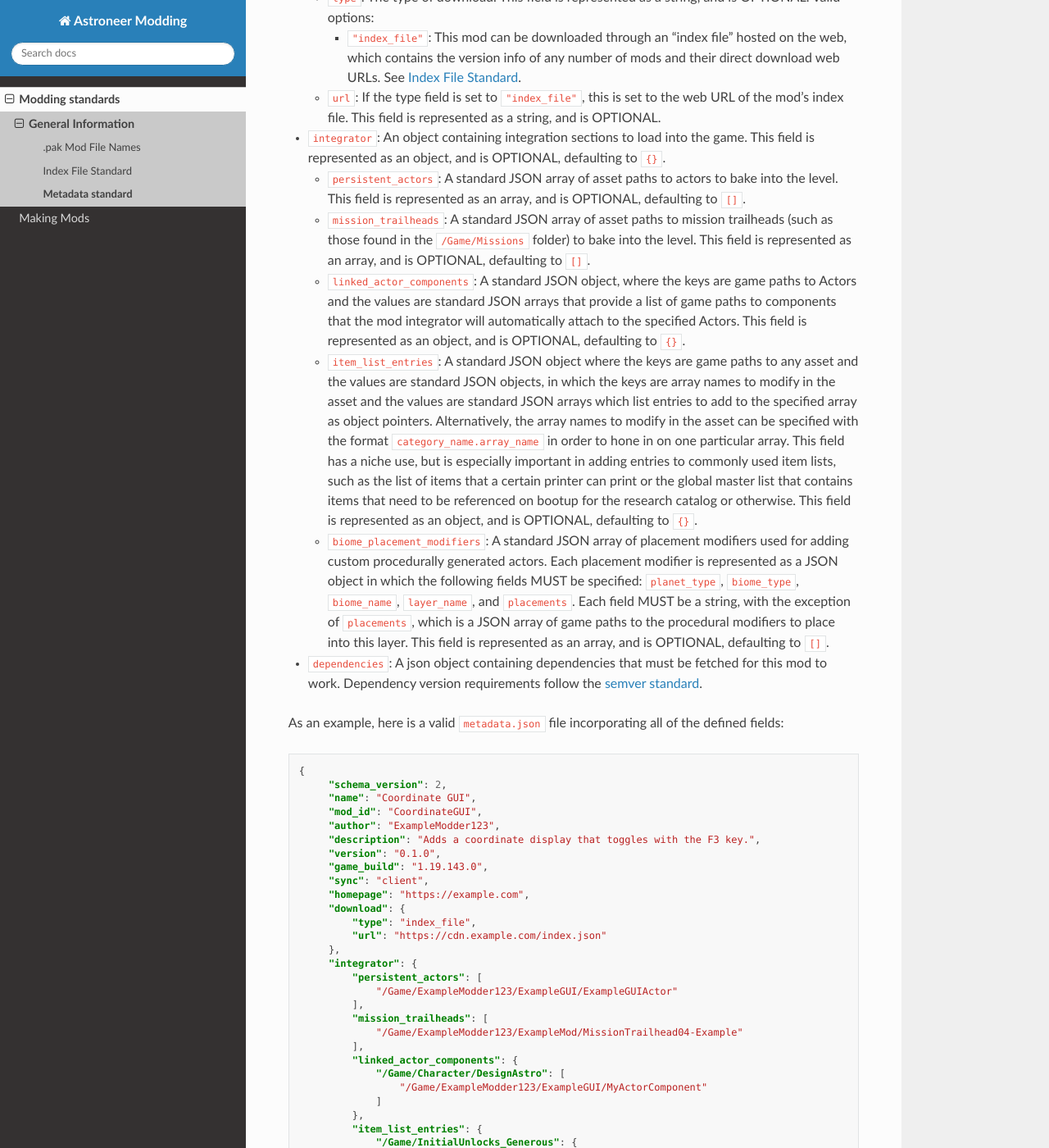
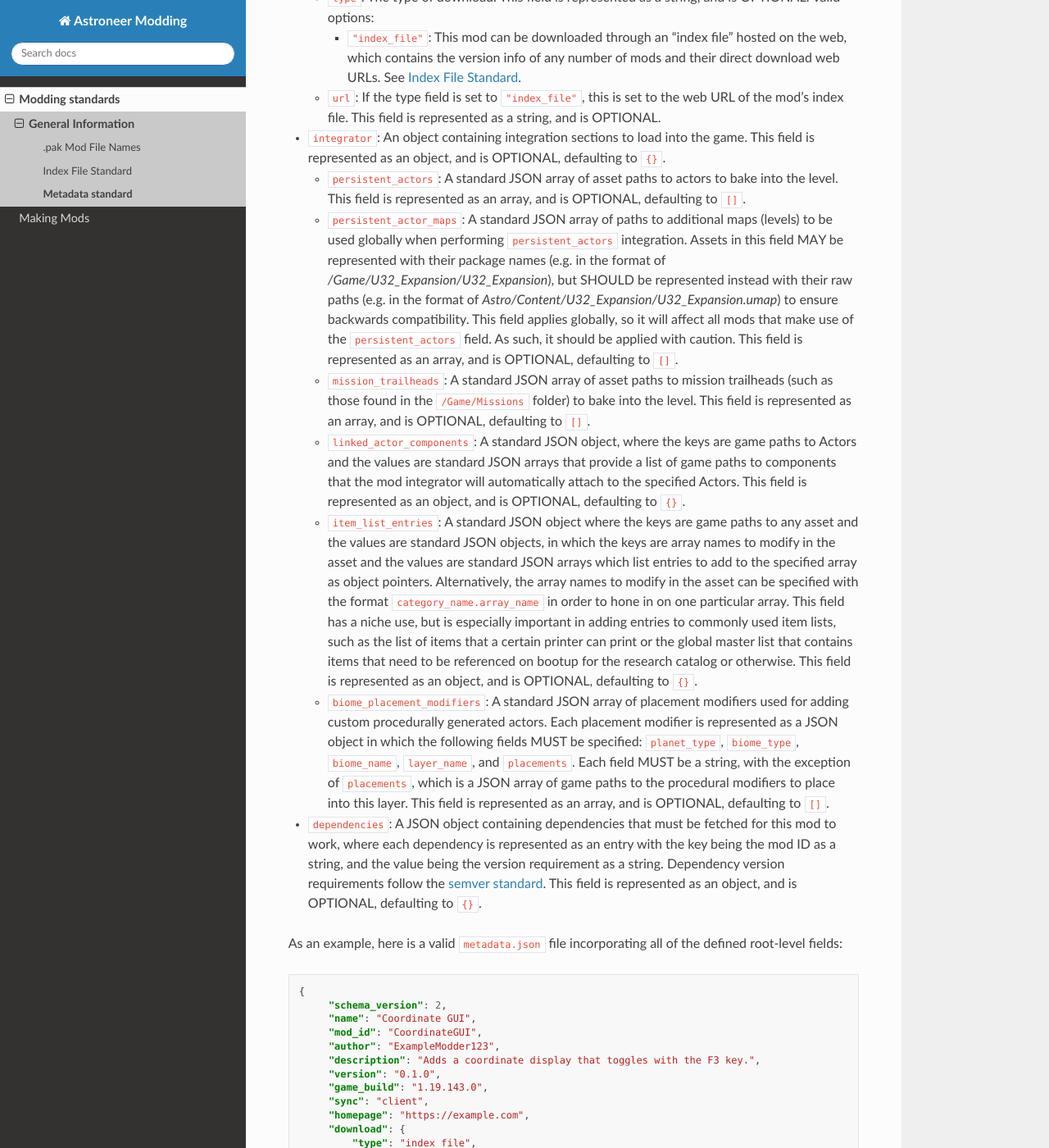
Before and after one commit to AstroTechies/astroneermodding, a Sphinx documentation site: the page built from docs/standards/metadatav2.rst, in a window 1280 px wide and 1400 px high, scrolled down 1255 px. Shown: the whole window at 82% size. Built offline with Sphinx 7.4.7 and the Read the Docs theme 3.1.0, drawn with Linux system fonts in a browser that asks for light colours.

Commit message:
document persistent_actor_maps

```diff
--- a/docs/standards/metadatav2.rst
+++ b/docs/standards/metadatav2.rst
@@ -63,6 +63,11 @@ The following is a list of fields that can be specified within the root object o
   -  ``persistent_actors``: A standard JSON array of asset paths to actors to bake into the level. This field is represented as an array,
      and is OPTIONAL, defaulting to ``[]``.
 
+  -  ``persistent_actor_maps``: A standard JSON array of paths to additional maps (levels) to be used globally when performing ``persistent_actors`` integration.
+     Assets in this field MAY be represented with their package names (e.g. in the format of `/Game/U32_Expansion/U32_Expansion`), but SHOULD be represented instead with their raw paths (e.g. in the format of `Astro/Content/U32_Expansion/U32_Expansion.umap`) to ensure backwards compatibility.
+     This field applies globally, so it will affect all mods that make use of the ``persistent_actors`` field. As such, it should be applied with caution.
+     This field is represented as an array, and is OPTIONAL, defaulting to ``[]``.
+
   -  ``mission_trailheads``: A standard JSON array of asset paths to mission trailheads (such as those found in the ``/Game/Missions`` folder)
      to bake into the level. This field is represented as an array, and is OPTIONAL, defaulting to ``[]``.
 
@@ -84,10 +89,11 @@ The following is a list of fields that can be specified within the root object o
      Each field MUST be a string, with the exception of ``placements``, which is a JSON array of game paths to the procedural modifiers to place into this layer.
      This field is represented as an array, and is OPTIONAL, defaulting to ``[]``.
 
-- ``dependencies``: A json object containing dependencies that must be fetched for this mod to work.
+- ``dependencies``: A JSON object containing dependencies that must be fetched for this mod to work, where each dependency is represented as an entry with the key being the mod ID as a string, and the value being the version requirement as a string.
   Dependency version requirements follow the `semver standard <https://semver.org/>`_.
+  This field is represented as an object, and is OPTIONAL, defaulting to ``{}``.
 
-As an example, here is a valid ``metadata.json`` file incorporating all of the defined fields:
+As an example, here is a valid ``metadata.json`` file incorporating all of the defined root-level fields:
 
 .. code-block:: JSON
 
@@ -120,13 +126,13 @@ As an example, here is a valid ``metadata.json`` file incorporating all of the d
             "item_list_entries": {
                 "/Game/InitialUnlocks_Generous": {
                     "ItemTypes": [
-                            "/Game/Items/ItemTypes/Components/LevelingBlock"
+                        "/Game/Items/ItemTypes/Components/LevelingBlock"
                     ]
-                    },
-                    "/Game/Items/BackpackRail": {
-                        "PrinterComponent.Blueprints": [
-                            "/Game/Components_Terrain/LevelingBlock",
-                            "/Game/ExampleModder123/ExampleGUI/ExampleItem_BP"
+                },
+                "/Game/Items/BackpackRail": {
+                    "PrinterComponent.Blueprints": [
+                        "/Game/Components_Terrain/LevelingBlock",
+                        "/Game/ExampleModder123/ExampleGUI/ExampleItem_BP"
                     ]
                 }
             }
```
